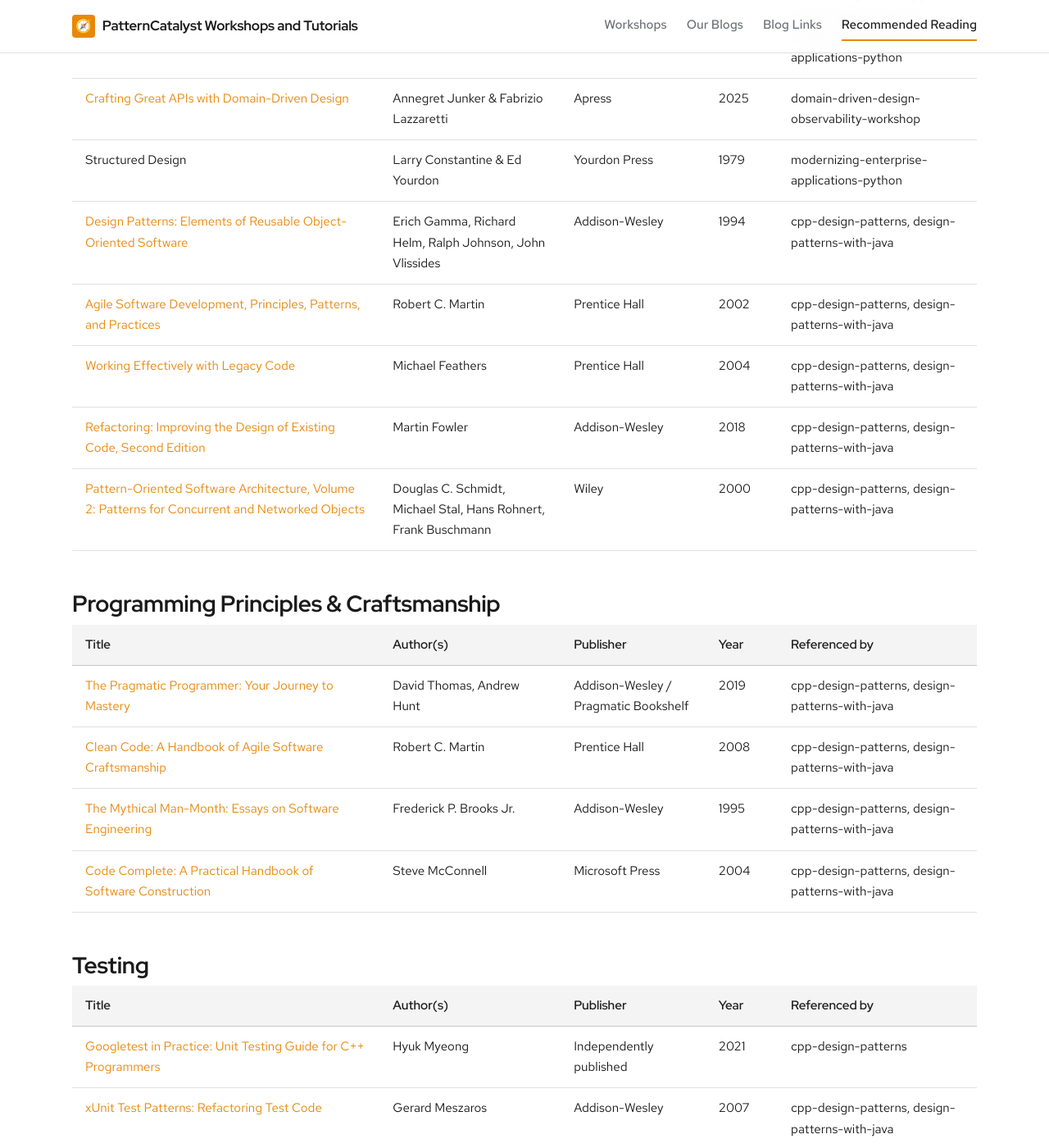
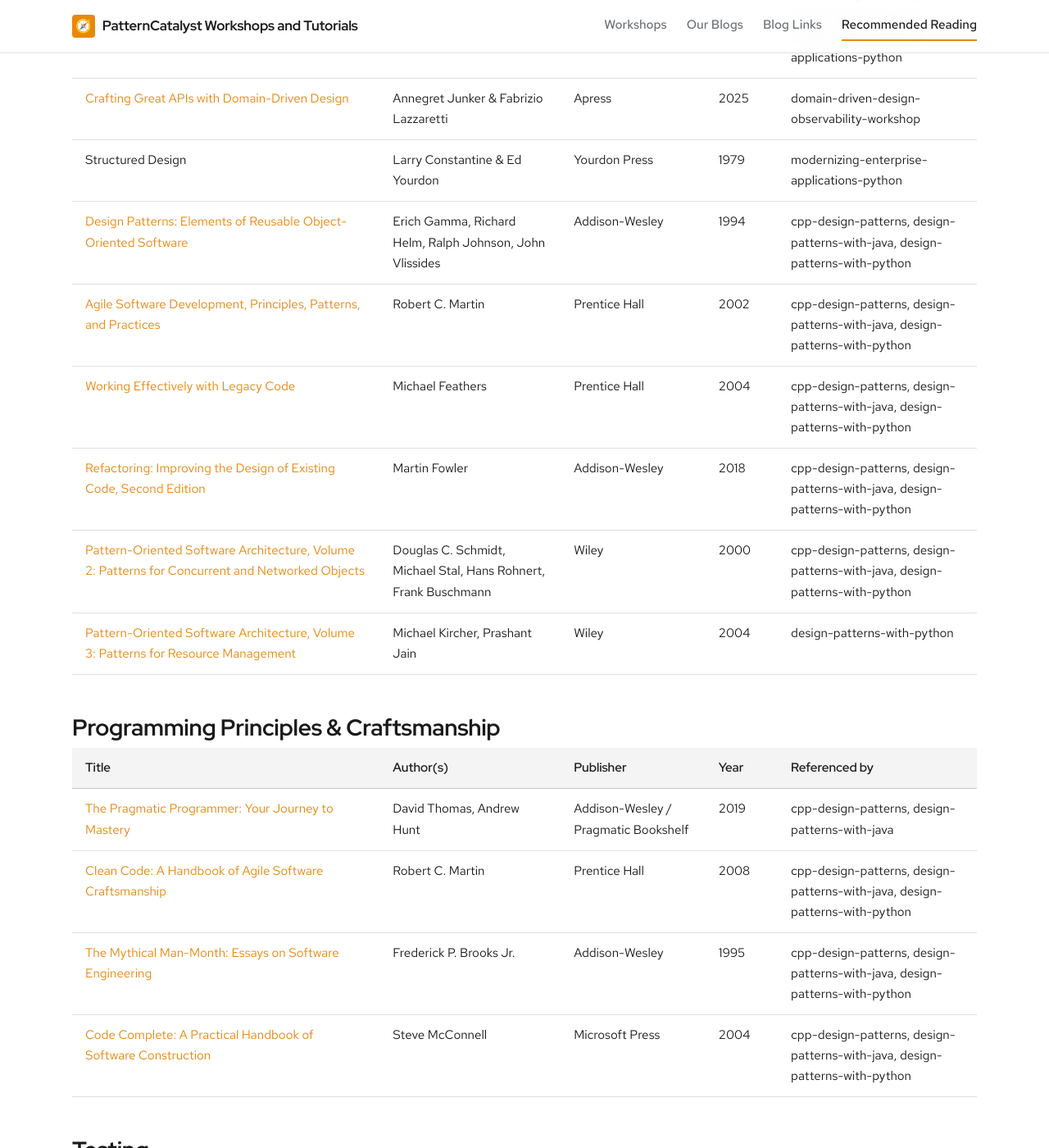
Before and after one commit to patterncatalyst/patterncatalyst-workshops-tutorials-list, a Jekyll site: the page built from books.html, in a window 1280 px wide and 1400 px high, scrolled down 1496 px. Shown: the whole window at 82% size. Built offline with Jekyll 4.4.1, drawn with Linux system fonts in a browser that asks for light colours; some web fonts are replaced; some of the changed text lies outside the part shown.

Commit message:
feat(sites): add Design Patterns with Python to the GoF section, and its books (#49)

```diff
--- a/_data/book_categories.yml
+++ b/_data/book_categories.yml
@@ -29,6 +29,7 @@
     - "Working Effectively with Legacy Code"
     - "Refactoring: Improving the Design of Existing Code, Second Edition"
     - "Pattern-Oriented Software Architecture, Volume 2: Patterns for Concurrent and Networked Objects"
+    - "Pattern-Oriented Software Architecture, Volume 3: Patterns for Resource Management"
 
 - name: "Programming Principles & Craftsmanship"
   books:
@@ -47,6 +48,13 @@
     - "Effective Java"
     - "Java Concurrency in Practice"
     - "Optimizing Java"
+
+- name: "Python"
+  books:
+    - "Fluent Python"
+    - "Effective Python: 125 Specific Ways to Write Better Python"
+    - "Architecture Patterns with Python"
+    - "Python Object-Oriented Programming"
 
 - name: "APIs & Integration"
   books:
--- a/_data/books.yml
+++ b/_data/books.yml
@@ -806,6 +806,7 @@
   referenced_by:
     - "cpp-design-patterns"
     - "design-patterns-with-java"
+    - "design-patterns-with-python"
 
 - title: "Agile Software Development, Principles, Patterns, and Practices"
   authors: "Robert C. Martin"
@@ -817,6 +818,7 @@
   referenced_by:
     - "cpp-design-patterns"
     - "design-patterns-with-java"
+    - "design-patterns-with-python"
 
 - title: "Working Effectively with Legacy Code"
   authors: "Michael Feathers"
@@ -828,6 +830,7 @@
   referenced_by:
     - "cpp-design-patterns"
     - "design-patterns-with-java"
+    - "design-patterns-with-python"
 
 - title: "Refactoring: Improving the Design of Existing Code, Second Edition"
   authors: "Martin Fowler"
@@ -839,6 +842,7 @@
   referenced_by:
     - "cpp-design-patterns"
     - "design-patterns-with-java"
+    - "design-patterns-with-python"
 
 - title: "Googletest in Practice: Unit Testing Guide for C++ Programmers"
   authors: "Hyuk Myeong"
@@ -891,6 +895,7 @@
   referenced_by:
     - "cpp-design-patterns"
     - "design-patterns-with-java"
+    - "design-patterns-with-python"
 
 - title: "The Pragmatic Programmer: Your Journey to Mastery"
   authors: "David Thomas, Andrew Hunt"
@@ -913,6 +918,7 @@
   referenced_by:
     - "cpp-design-patterns"
     - "design-patterns-with-java"
+    - "design-patterns-with-python"
 
 - title: "The Mythical Man-Month: Essays on Software Engineering"
   authors: "Frederick P. Brooks Jr."
@@ -924,6 +930,7 @@
   referenced_by:
     - "cpp-design-patterns"
     - "design-patterns-with-java"
+    - "design-patterns-with-python"
 
 - title: "Effective Java"
   authors: "Joshua Bloch"
@@ -954,6 +961,7 @@
   referenced_by:
     - "cpp-design-patterns"
     - "design-patterns-with-java"
+    - "design-patterns-with-python"
 
 - title: "Developing High-Frequency Trading Systems"
   authors: "Sebastien Donadio, Sourav Ghosh, Romain Rossier"
@@ -990,3 +998,48 @@
   url: "https://www.informit.com/store/large-scale-c-plus-plus-volume-i-process-and-architecture-9780201717068"
   referenced_by:
     - "cpp-design-patterns"
+
+- title: "Architecture Patterns with Python"
+  authors: "Harry Percival, Bob Gregory"
+  publisher: "O'Reilly"
+  year: 2020
+  isbn: null
+  url: "https://www.oreilly.com/library/view/-/9781492052197/"
+  referenced_by:
+    - "design-patterns-with-python"
+
+- title: "Effective Python: 125 Specific Ways to Write Better Python"
+  authors: "Brett Slatkin"
+  publisher: "Addison-Wesley"
+  year: 2024
+  isbn: null
+  url: "https://www.oreilly.com/library/view/-/9780138172398/"
+  referenced_by:
+    - "design-patterns-with-python"
+
+- title: "Fluent Python"
+  authors: "Luciano Ramalho"
+  publisher: "O'Reilly"
+  year: 2022
+  isbn: null
+  url: "https://www.oreilly.com/library/view/fluent-python-2nd/9781492056348/"
+  referenced_by:
+    - "design-patterns-with-python"
+
+- title: "Pattern-Oriented Software Architecture, Volume 3: Patterns for Resource Management"
+  authors: "Michael Kircher, Prashant Jain"
+  publisher: "Wiley"
+  year: 2004
+  isbn: null
+  url: "https://www.wiley.com/en-us/Pattern-Oriented+Software+Architecture,+Volume+3,+Patterns+for+Resource+Management-p-9780470845257"
+  referenced_by:
+    - "design-patterns-with-python"
+
+- title: "Python Object-Oriented Programming"
+  authors: "Steven F. Lott, Dusty Phillips"
+  publisher: "Packt"
+  year: 2025
+  isbn: null
+  url: "https://www.oreilly.com/library/view/-/9781836642596/"
+  referenced_by:
+    - "design-patterns-with-python"
--- a/_data/sites.yml
+++ b/_data/sites.yml
@@ -177,6 +177,13 @@
     site_url: "https://patterncatalyst.github.io/csharp-design-patterns/"
     repo_url: "https://github.com/patterncatalyst/csharp-design-patterns"
 
+  - slug: "design-patterns-with-python"
+    title: "Design Patterns with Python"
+    group: "GoF Design Patterns and SOLID Principles"
+    synopsis: "GoF patterns and SOLID in idiomatic Python 3.14, sorted into the patterns that dissolve into language features, the ones that survive as design, and the names that need disambiguating, with runnable pytest and mypy --strict examples."
+    site_url: "https://patterncatalyst.github.io/design-patterns-with-python/"
+    repo_url: "https://github.com/patterncatalyst/design-patterns-with-python"
+
   - slug: "lgtm-skills"
     title: "LGTM Skills"
     group: "Other"
--- a/scripts/gen-books.py
+++ b/scripts/gen-books.py
@@ -65,6 +65,7 @@
     "cn-patterns-and-practices-webassembly",
     "cpp-design-patterns",
     "design-patterns-with-java",
+    "design-patterns-with-python",
     "low-latency-engineering",
 ]
 
```
